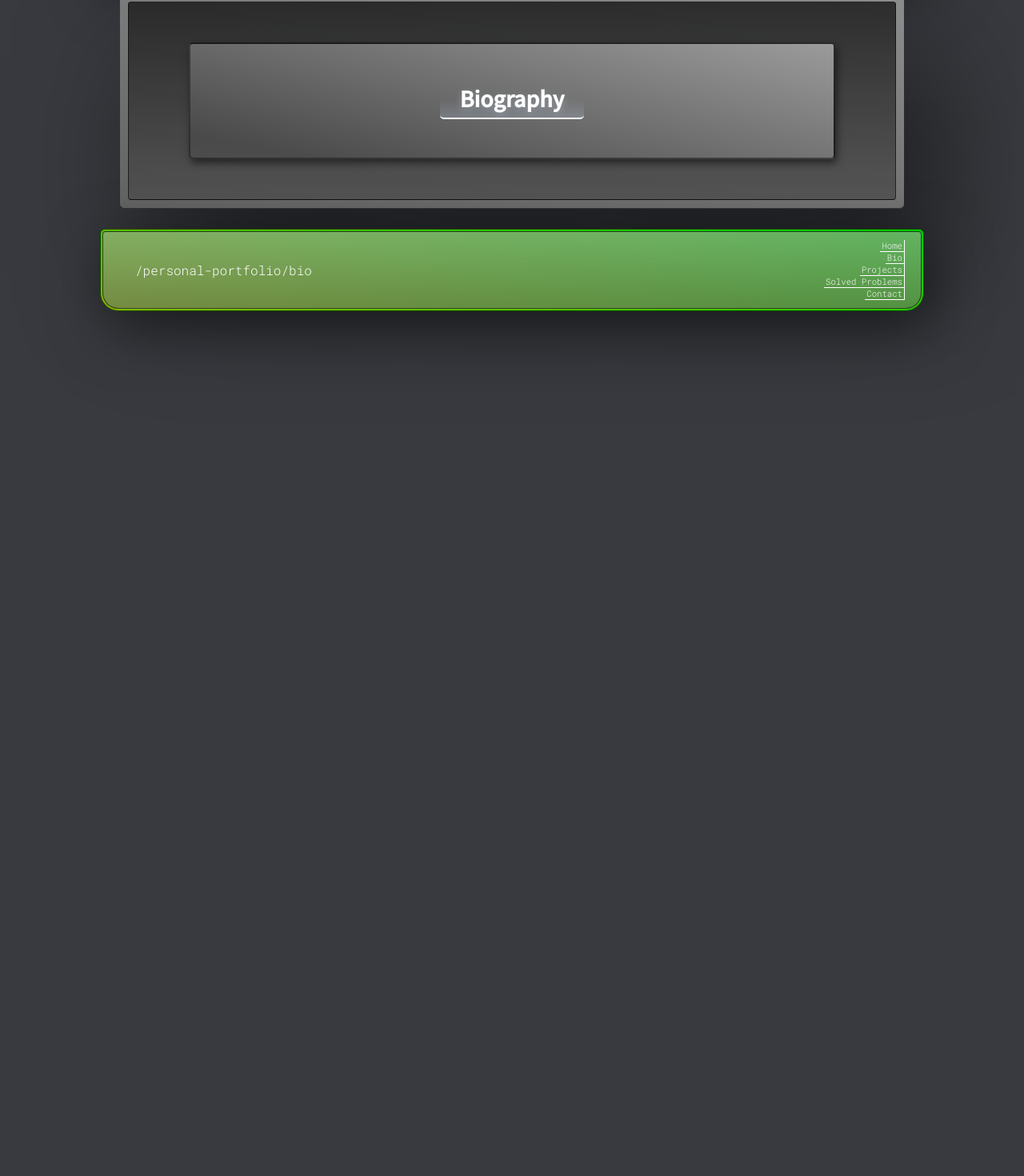
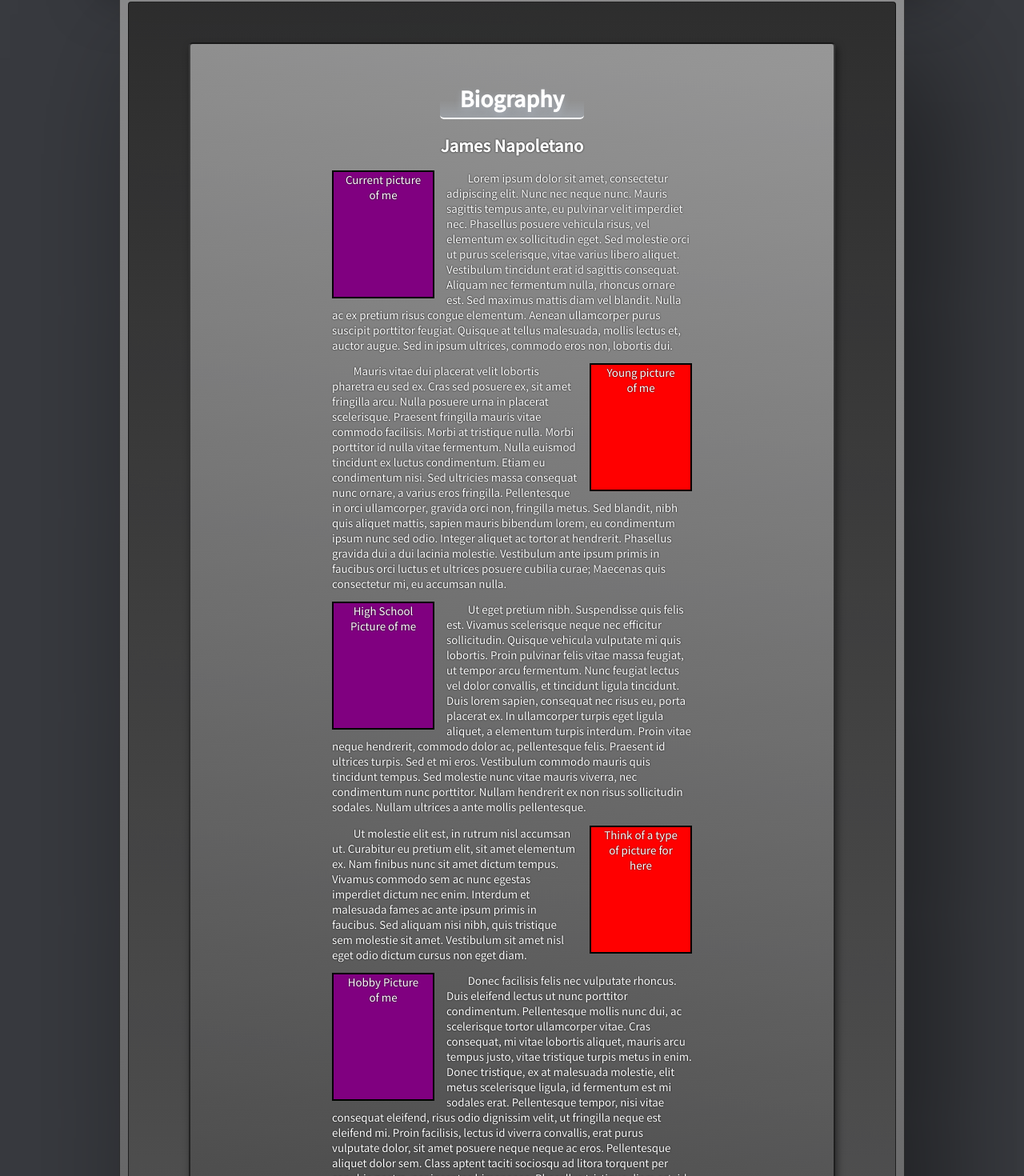
Before and after one commit to JamesNapoletano/personal-portfolio, a React (Create React App) app: page /personal-portfolio/bio in a window 1280 px wide. Shown: the part 127-1597 px from the top of the page at 80% size. Before the commit the page ends 800 px from the top, so only its background shows below. Built offline with nearby package versions, Linux system fonts and the light colour scheme.

Commit message:
added template for biography page

```diff
--- a/src/Routes/Bio/Bio.jsx
+++ b/src/Routes/Bio/Bio.jsx
@@ -1,9 +1,58 @@
+import styles from './Bio.module.css'
+
 export default function Bio() {
     return (
         <>
             <h1>
                 Biography
             </h1>
+            <h2>
+                James Napoletano
+            </h2>
+            <div className={styles.contentBox}>
+                <div className={styles.leftPhoto}>
+                    Current picture
+                    <br />
+                    of me
+                </div>
+                <p className={styles.bioText}>
+                    Lorem ipsum dolor sit amet, consectetur adipiscing elit. Nunc nec neque nunc. Mauris sagittis tempus ante, eu pulvinar velit imperdiet nec. Phasellus posuere vehicula risus, vel elementum ex sollicitudin eget. Sed molestie orci ut purus scelerisque, vitae varius libero aliquet. Vestibulum tincidunt erat id sagittis consequat. Aliquam nec fermentum nulla, rhoncus ornare est. Sed maximus mattis diam vel blandit. Nulla ac ex pretium risus congue elementum. Aenean ullamcorper purus suscipit porttitor feugiat. Quisque at tellus malesuada, mollis lectus et, auctor augue. Sed in ipsum ultrices, commodo eros non, lobortis dui.
+                </p>
+                <div className={styles.rightPhoto}>
+                    Young picture
+                    <br />
+                    of me
+                </div>
+                <p className={styles.bioText}>
+                    Mauris vitae dui placerat velit lobortis pharetra eu sed ex. Cras sed posuere ex, sit amet fringilla arcu. Nulla posuere urna in placerat scelerisque. Praesent fringilla mauris vitae commodo facilisis. Morbi at tristique nulla. Morbi porttitor id nulla vitae fermentum. Nulla euismod tincidunt ex luctus condimentum. Etiam eu condimentum nisi. Sed ultricies massa consequat nunc ornare, a varius eros fringilla. Pellentesque in orci ullamcorper, gravida orci non, fringilla metus. Sed blandit, nibh quis aliquet mattis, sapien mauris bibendum lorem, eu condimentum ipsum nunc sed odio. Integer aliquet ac tortor at hendrerit. Phasellus gravida dui a dui lacinia molestie. Vestibulum ante ipsum primis in faucibus orci luctus et ultrices posuere cubilia curae; Maecenas quis consectetur mi, eu accumsan nulla.
+                </p>
+                <div className={styles.leftPhoto}>
+                    High School
+                    <br />
+                    Picture of me
+                </div>
+                <p className={styles.bioText}>
+                    Ut eget pretium nibh. Suspendisse quis felis est. Vivamus scelerisque neque nec efficitur sollicitudin. Quisque vehicula vulputate mi quis lobortis. Proin pulvinar felis vitae massa feugiat, ut tempor arcu fermentum. Nunc feugiat lectus vel dolor convallis, et tincidunt ligula tincidunt. Duis lorem sapien, consequat nec risus eu, porta placerat ex. In ullamcorper turpis eget ligula aliquet, a elementum turpis interdum. Proin vitae neque hendrerit, commodo dolor ac, pellentesque felis. Praesent id ultrices turpis. Sed et mi eros. Vestibulum commodo mauris quis tincidunt tempus. Sed molestie nunc vitae mauris viverra, nec condimentum nunc porttitor. Nullam hendrerit ex non risus sollicitudin sodales. Nullam ultrices a ante mollis pellentesque.
+                </p>
+                <div className={styles.rightPhoto}>
+                    Think of a type
+                    <br />
+                    of picture for
+                    <br />
+                    here
+                </div>
+                <p className={styles.bioText}>
+                    Ut molestie elit est, in rutrum nisl accumsan ut. Curabitur eu pretium elit, sit amet elementum ex. Nam finibus nunc sit amet dictum tempus. Vivamus commodo sem ac nunc egestas imperdiet dictum nec enim. Interdum et malesuada fames ac ante ipsum primis in faucibus. Sed aliquam nisi nibh, quis tristique sem molestie sit amet. Vestibulum sit amet nisl eget odio dictum cursus non eget diam.
+                </p>
+                <div className={styles.leftPhoto}>
+                    Hobby Picture
+                    <br />
+                    of me
+                </div>
+                <p className={styles.bioText}>
+                    Donec facilisis felis nec vulputate rhoncus. Duis eleifend lectus ut nunc porttitor condimentum. Pellentesque mollis nunc dui, ac scelerisque tortor ullamcorper vitae. Cras consequat, mi vitae lobortis aliquet, mauris arcu tempus justo, vitae tristique turpis metus in enim. Donec tristique, ex at malesuada molestie, elit metus scelerisque ligula, id fermentum est mi sodales erat. Pellentesque tempor, nisi vitae consequat eleifend, risus odio dignissim velit, ut fringilla neque est eleifend mi. Proin facilisis, lectus id viverra convallis, erat purus vulputate dolor, sit amet posuere neque neque ac eros. Pellentesque aliquet dolor sem. Class aptent taciti sociosqu ad litora torquent per conubia nostra, per inceptos himenaeos. Phasellus tristique diam est, id condimentum erat hendrerit et. Fusce id placerat dui. Vestibulum ante ipsum primis in faucibus orci luctus et ultrices posuere cubilia curae; Suspendisse dictum diam orci, quis vulputate diam tincidunt sed. Nunc sit amet enim neque. Quisque ultrices, ipsum et vehicula condimentum, sapien libero accumsan mauris, id egestas orci lacus sed ex. Integer a finibus tortor.
+                </p>
+            </div>
         </>
     )
 }
--- /dev/null
+++ b/src/Routes/Bio/Bio.module.css
@@ -0,0 +1,30 @@
+.contentBox {
+    width: 450px;
+    margin: 0 auto;
+}
+
+.leftPhoto {
+    box-sizing: border-box;
+    margin: 0 15px 5px 0;
+    border: 2px solid black;
+    min-width: 128px;
+    height: 160px;
+    background-color: purple;
+    float: left;
+}
+
+.rightPhoto {
+    box-sizing: border-box;
+    margin: 0 0 5px 15px;
+    border: 2px solid black;
+    min-width: 128px;
+    height: 160px;
+    background-color: red;
+    float: right;
+}
+
+.bioText {
+    margin: 0 0 1em;
+    text-align: left;
+    text-indent: 2em;
+}
```
